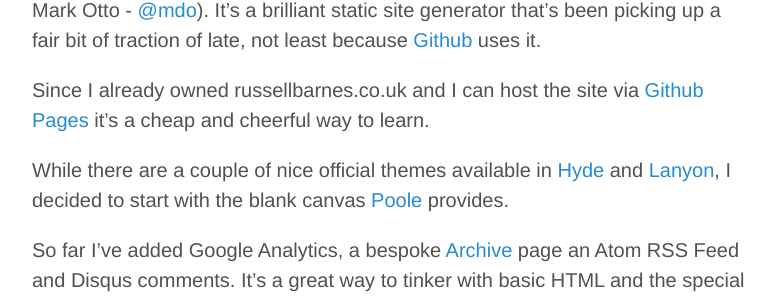
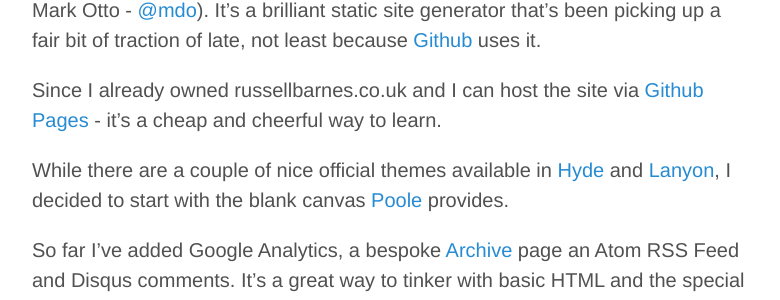
Before and after one commit to russb78/russb78.github.io, a Jekyll site: the page built from _posts/2014-03-07-a-very-small-corner-of-the-internet.md, in a window 1280 px wide. Shown: the part 426-726 px from the top of the page, without its empty margins (248-1028 px from the left). Built offline with Jekyll 4.4.1, drawn with Linux system fonts in a browser that asks for light colours; Markdown is read by kramdown in place of the engine named in the settings; comment, search, counter and statistics services are not loaded.

Commit message:
typo fix

```diff
--- a/_posts/2014-03-07-a-very-small-corner-of-the-internet.md
+++ b/_posts/2014-03-07-a-very-small-corner-of-the-internet.md
@@ -10,7 +10,7 @@
 
 To keep things simple I elected to check out [Jekyll](http://jekyllrb.com) (designed and developed by Mark Otto - [@mdo](https://twitter.com/mdo)). It's a brilliant static site generator that's been picking up a fair bit of traction of late, not least because [Github](http://github.com) uses it.
 
-Since I already owned russellbarnes.co.uk and I can host the site via [Github Pages](http://pages.github.com/) it's a cheap and cheerful way to learn.
+Since I already owned russellbarnes.co.uk and I can host the site via [Github Pages](http://pages.github.com/) - it's a cheap and cheerful way to learn.
 
 While there are a couple of nice official themes available in [Hyde](http://hyde.getpoole.com) and [Lanyon](http://lanyon.getpoole.com), I decided to start with the blank canvas [Poole](http://getpoole.com/) provides.
 
```
